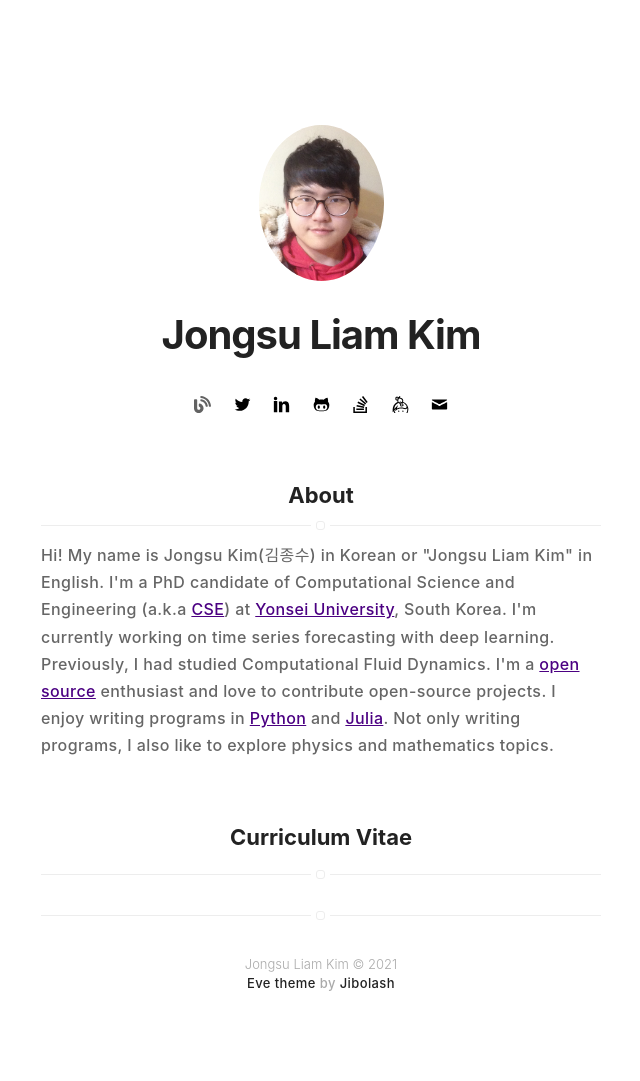
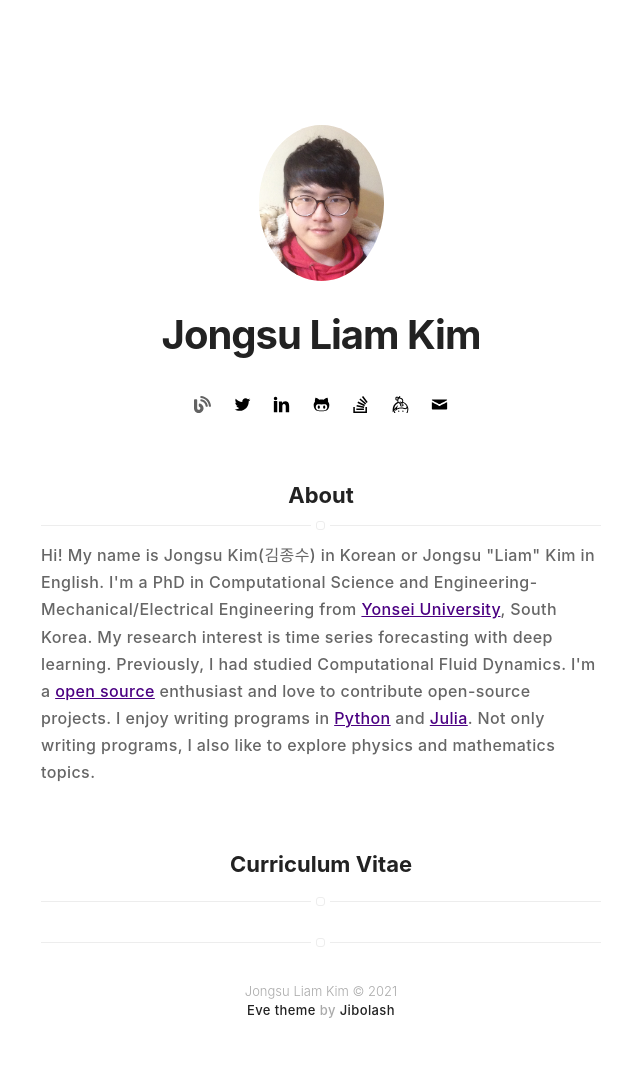
Before and after one commit to appleparan/appleparan.github.io, a Jekyll site: the page built from index.html, in a window 1280 px wide. Shown: the whole page, without its empty margins (319-959 px from the left). Built offline with Jekyll 4.4.1, drawn with Linux system fonts in a browser that asks for light colours; some web fonts are replaced; before the commit the page ends 1054 px from its top, so only the background shows below that.

Commit message:
Update about page

```diff
--- a/_includes/about.html
+++ b/_includes/about.html
@@ -1,8 +1,9 @@
 <p>
-Hi! My name is Jongsu Kim(김종수) in Korean or "Jongsu Liam Kim" in English.
-I'm a PhD candidate of Computational Science and Engineering (a.k.a <a href="https://cse.yonsei.ac.kr/cse/index.do">CSE</a>)
-at <a href="https://www.yonsei.ac.kr/en_sc/index.jsp">Yonsei University</a>, South Korea.
-I'm currently working on time series forecasting with deep learning. Previously, I had studied Computational Fluid Dynamics.
+Hi! My name is Jongsu Kim(김종수) in Korean or Jongsu "Liam" Kim in English.
+I'm a PhD in Computational Science and Engineering-Mechanical/Electrical Engineering
+from <a href="https://www.yonsei.ac.kr/en_sc/index.jsp">Yonsei University</a>, South Korea.
+My research interest is time series forecasting with deep learning.
+Previously, I had studied Computational Fluid Dynamics.
 I'm a <a href="https://opensource.org/osd">open source</a> enthusiast and love to contribute open-source projects.
 I enjoy writing programs in <a href="https://www.python.org/">Python</a> and <a href="https://julialang.org/">Julia</a>.
 Not only writing programs, I also like to explore physics and mathematics topics.
```
